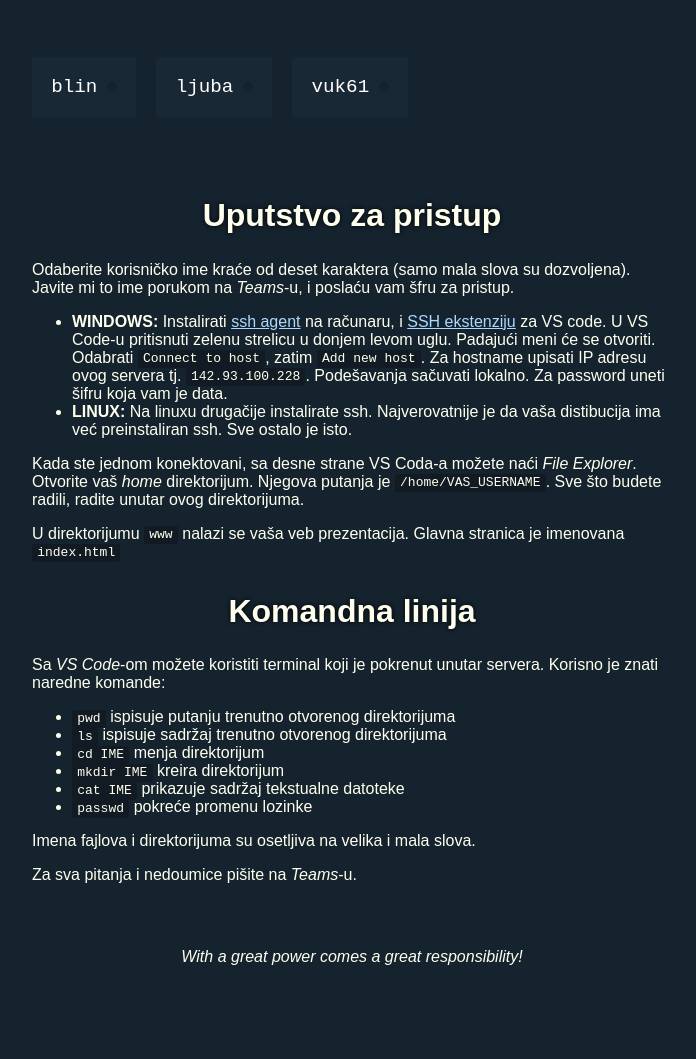
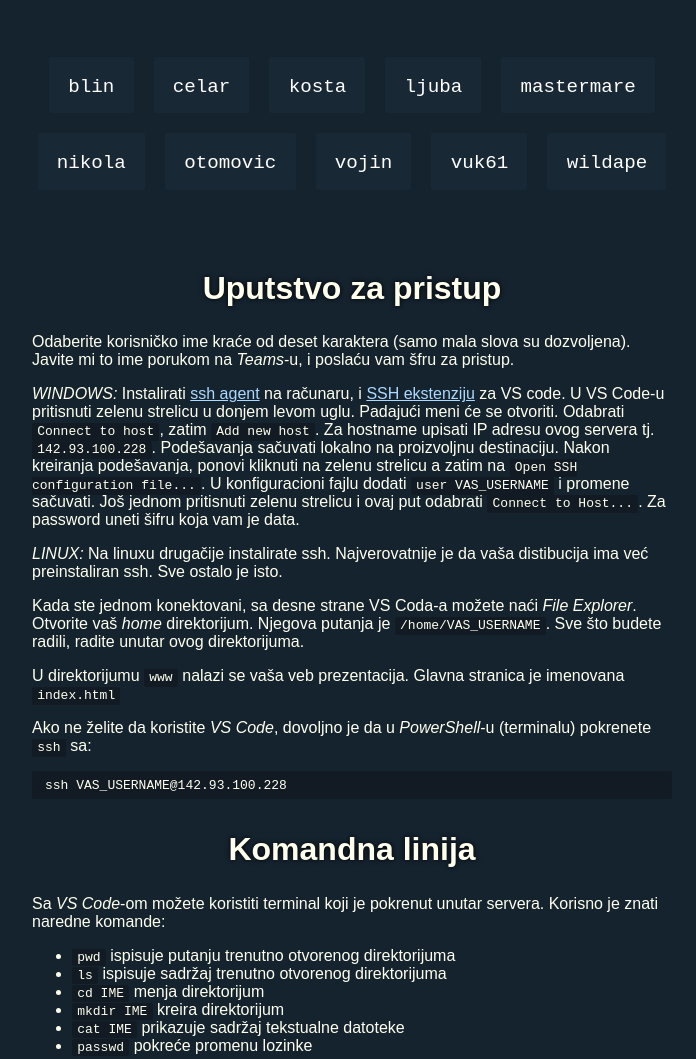
Before and after one commit to ubavic/zg-space, a plain HTML site: page index.html in a window 1280 px wide. Shown: the part 220-1279 px from the top of the page, without its empty margins (288-984 px from the left). Before the commit the page ends 1250 px from the top, so only its background shows below. Drawn offline with Linux system fonts and the light colour scheme; no server answers; a web font is replaced by a local one.

Commit message:
feat: add more users
fix: css

fix: scan all processes for logged users

```diff
--- a/index.html
+++ b/index.html
@@ -55,6 +55,8 @@
         flex-direction: row;
         gap: 20px;
         margin: 5em 0;
+        flex-wrap: wrap;
+        justify-content: center;
     }
 
     code {
@@ -63,43 +65,44 @@
         border-radius: 2px;
     }
 
-    .user{
+    pre {
+        padding: 0.5em 1em;
+        background-color: #121b24;
+        border-radius: 2px;
+    }
+
+    .user {
         box-sizing: border-box;
         background-color: #192835;
-        padding: 1em;
+        padding: 1em 1em 0.8em;
         display: block;
         text-decoration: none;
         color: #FFF;
         border-radius: 2px;
         cursor: pointer;
         font-family: 'Courier New', Courier, monospace;
-        text-align: center;
-        box-shadow: 0 0 0 #000A;
         font-size: 1.2em;
         transition: background-color 0.2s;
-        display: flex;
-        flex-direction: row;
-        align-items: center;
-        justify-content: space-between;
-        gap: 10px;
     }
 
     .user:hover {
         background-color: #283d4f;
     }
 
-    .status {
-        width: 10px;
-        height: 10px;
-        border-radius: 5px;
-        background-color: #15232f;
-        transition: background-color 0.2s;
+    .online {
+        background-color: #9F9;
+        color: #15232f;
     }
 
-    .online {
-        background-color: #9F9;
+    .online:hover {
+        background-color: #b6fdb6;
     }
 
+    footer {
+        text-align:center;
+        font-style: italic;
+        margin-top: 4em;
+    }
 </style>
 </head>
 <body>
@@ -109,19 +112,28 @@
         <h2>Članovi servera</h2>
 
         <div id="users">
-            <a class="user" href="/~blin" id="blin">blin<div class="status"></div></a>
-            <a class="user" href="/~ljuba" id="ljuba">ljuba<div class="status"></div></a>
-            <a class="user" href="/~vuk61" id="vuk61">vuk61<div class="status"></div></a>
+            <a class="user" href="/~blin" id="blin">blin</a>
+            <a class="user" href="/~celar" id="celar">celar</a>
+            <a class="user" href="/~kosta" id="kosta">kosta</a>
+            <a class="user" href="/~ljuba" id="ljuba">ljuba</a>
+            <a class="user" href="/~mastermare" id="mastermare">mastermare</a>
+            <a class="user" href="/~nikola" id="nikola">nikola</a>
+            <a class="user" href="/~otomovic" id="otomovic">otomovic</a>
+            <a class="user" href="/~vojin" id="vojin">vojin</a>
+            <a class="user" href="/~vuk61" id="vuk61">vuk61</a>
+            <a class="user" href="/~wildape" id="wiladpe">wildape</a>
         </div>
 
         <h2>Uputstvo za pristup</h2>
 
         <p>Odaberite korisničko ime kraće od deset karaktera (samo mala slova su dozvoljena). Javite mi to ime porukom na <em>Teams</em>-u, i poslaću vam šfru za pristup.</p>
-        <ul>
-            <li><strong>WINDOWS:</strong> Instalirati <a href="https://git-scm.com/download/win">ssh agent</a> na računaru, i <a href="https://marketplace.visualstudio.com/items?itemName=ms-vscode-remote.remote-ssh">SSH ekstenziju</a> za VS code. U VS Code-u pritisnuti zelenu strelicu u donjem levom uglu. Padajući meni će se otvoriti. Odabrati <code>Connect to host</code>, zatim <code>Add new host</code>. Za hostname upisati IP adresu ovog servera tj. <code>142.93.100.228</code>. Podešavanja sačuvati lokalno. Za password uneti šifru koja vam je data.</li>
-            <li><strong>LINUX:</strong> Na linuxu drugačije instalirate ssh. Najverovatnije je da vaša distibucija ima već preinstaliran ssh. Sve ostalo je isto.</li>
-        </ul>
+        <p><em>WINDOWS:</em> Instalirati <a href="https://git-scm.com/download/win">ssh agent</a> na računaru, i <a href="https://marketplace.visualstudio.com/items?itemName=ms-vscode-remote.remote-ssh">SSH ekstenziju</a> za VS code. U VS Code-u pritisnuti zelenu strelicu u donjem levom uglu. Padajući meni će se otvoriti. Odabrati <code>Connect to host</code>, zatim <code>Add new host</code>. Za hostname upisati IP adresu ovog servera tj. <code>142.93.100.228</code>. Podešavanja sačuvati lokalno na proizvoljnu destinaciju. Nakon kreiranja podešavanja, ponovi kliknuti na zelenu strelicu a zatim na <code>Open SSH configuration file...</code>. U konfiguracioni fajlu dodati <code>user VAS_USERNAME</code> i promene sačuvati. Još jednom pritisnuti zelenu strelicu i ovaj put odabrati <code>Connect to Host...</code>. Za password uneti šifru koja vam je data.</p>
+        <p><em>LINUX:</em> Na linuxu drugačije instalirate ssh. Najverovatnije je da vaša distibucija ima već preinstaliran ssh. Sve ostalo je isto.</p>
         <p>Kada ste jednom konektovani, sa desne strane VS Coda-a možete naći <em>File Explorer</em>. Otvorite vaš <em>home</em> direktorijum. Njegova putanja je <code>/home/VAS_USERNAME</code>. Sve što budete radili, radite unutar ovog direktorijuma.</p> <p>U direktorijumu <code>www</code> nalazi se vaša veb prezentacija. Glavna stranica je imenovana <code>index.html</code></p>
+
+        <p>Ako ne želite da koristite <em>VS Code</em>, dovoljno je da u <em>PowerShell</em>-u (terminalu) pokrenete <code>ssh</code> sa:</p>
+
+        <pre>ssh VAS_USERNAME@142.93.100.228</pre>
 
         <h2>Komandna linija</h2>
         <p>Sa <em>VS Code</em>-om možete koristiti terminal koji je pokrenut unutar servera. Korisno je znati naredne komande:</p>
@@ -134,8 +146,8 @@
             <li><code>passwd</code> pokreće promenu lozinke</li>
         </ul>
         <p>Imena fajlova i direktorijuma su osetljiva na velika i mala slova.</p>
-        <p>Za sva pitanja i nedoumice pišite na <em>Teams</em>-u.</p>
-        <p style="text-align:center; font-style: italic; margin-top: 4em;">With a great power comes a great responsibility!</p>
+        <p>Za više informacija pogledati <a href="https://ubavic.rs/linux_terminal/">Linux tutorijal</a>.</p>
+        <footer>With a great power comes a great responsibility!</footer>
     </main>
 </body>
 <script>
@@ -143,7 +155,7 @@ const populateOnlineStatus = users =>
     [...document.getElementById("users").children]
     .map(c =>
         users.includes(c.textContent.trim()) ?
-            c.lastChild.classList.add("online") : c.lastChild.classList.remove("online")
+            c.classList.add("online") : c.classList.remove("online")
     )
 
 const getOnlineUsers = () =>
```
Also changed, not shown: 1 other file.
